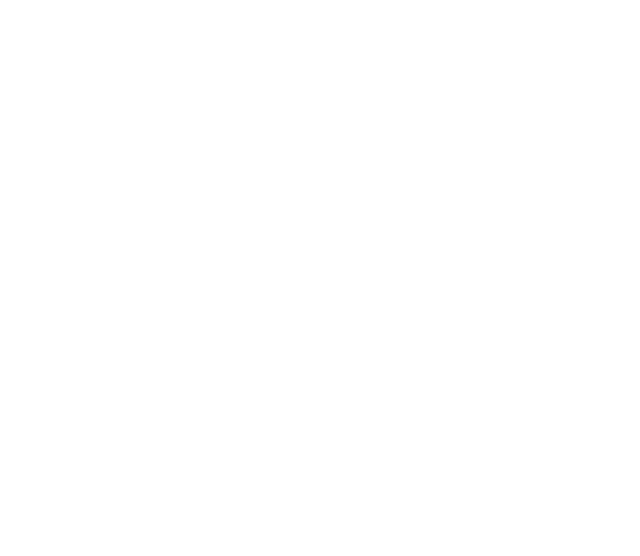
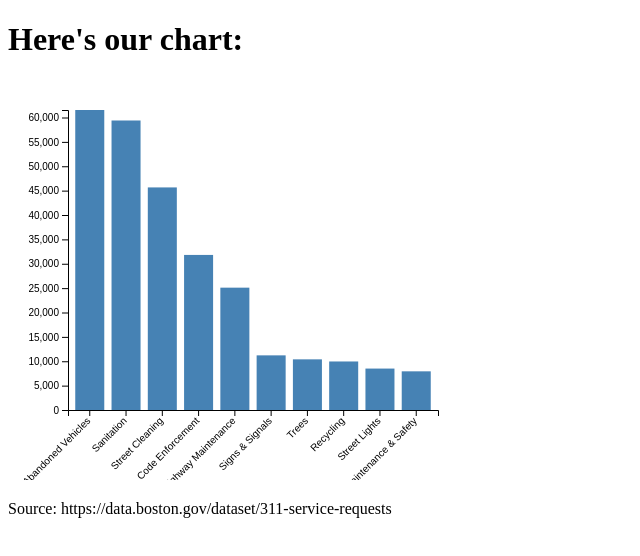
Before and after one commit to code4policy/dataviz-with-chatgpt-louis-costa, a plain HTML site: page index.html in a window 1280 px wide. Shown: the whole page, without its empty margins (0-640 px from the left). Drawn offline with nearby package versions, Linux system fonts and the light colour scheme.

Commit message:
complete assignment

```diff
--- a/index.html
+++ b/index.html
@@ -1 +1,18 @@
-<!-- Your HTML goes here -->
+<!DOCTYPE html>
+<html lang="en">
+<head>
+<meta charset="UTF-8">
+<meta name="viewport" content="width=device-width, initial-scale=1.0">
+<title>D3 Bar Chart</title>
+<link rel="stylesheet" href="styles.css">
+<script src="https://d3js.org/d3.v6.min.js"></script>
+</head>
+<body>
+    <h1> Here's our chart: </h1>
+<div id="chart"></div>
+<script src="script.js"></script>
+<break>
+<p> Source: https://data.boston.gov/dataset/311-service-requests </p>
+
+</body>
+</html>
--- /dev/null
+++ b/script.js
@@ -0,0 +1,52 @@
+// Load the CSV data
+d3.csv("311_boston_data.csv", d => {
+  return {
+    reason: d.reason,
+    count: +d.Count // convert string to number
+  };
+}).then(data => {
+  // Sort and slice the top 10 reasons
+  let topTenData = data.sort((a, b) => d3.descending(a.count, b.count)).slice(0, 10);
+
+  // Set up the dimensions and margins of the graph
+  const margin = { top: 30, right: 30, bottom: 70, left: 60 },
+        width = 460 - margin.left - margin.right,
+        height = 400 - margin.top - margin.bottom;
+
+  // Append the svg object to the body of the page
+  const svg = d3.select("#chart")
+    .append("svg")
+      .attr("width", width + margin.left + margin.right)
+      .attr("height", height + margin.top + margin.bottom)
+    .append("g")
+      .attr("transform", `translate(${margin.left},${margin.top})`);
+
+  // X axis
+  const x = d3.scaleBand()
+    .range([0, width])
+    .domain(topTenData.map(d => d.reason))
+    .padding(0.2);
+  svg.append("g")
+    .attr("transform", `translate(0,${height})`)
+    .call(d3.axisBottom(x))
+    .selectAll("text")
+      .attr("transform", "translate(-10,0)rotate(-45)")
+      .style("text-anchor", "end");
+
+  // Add Y axis
+  const y = d3.scaleLinear()
+    .domain([0, d3.max(topTenData, d => d.count)])
+    .range([height, 0]);
+  svg.append("g")
+    .call(d3.axisLeft(y));
+
+  // Bars
+  svg.selectAll("mybar")
+    .data(topTenData)
+    .join("rect")
+      .attr("class", "bar")
+      .attr("x", d => x(d.reason))
+      .attr("y", d => y(d.count))
+      .attr("width", x.bandwidth())
+      .attr("height", d => height - y(d.count));
+});
--- /dev/null
+++ b/styles.css
@@ -0,0 +1,19 @@
+/* Add your styles here */
+.bar {
+  fill: steelblue;
+}
+
+.bar:hover {
+  fill: orange;
+}
+
+.axis-label {
+  font-size: 14px;
+}
+
+.axis path,
+.axis line {
+  fill: none;
+  stroke: #000;
+  shape-rendering: crispEdges;
+}
```
Also changed, not shown: 311_boston_data.csv (renamed from 311-basic/311_boston_data.csv), wisethings.txt (added).
